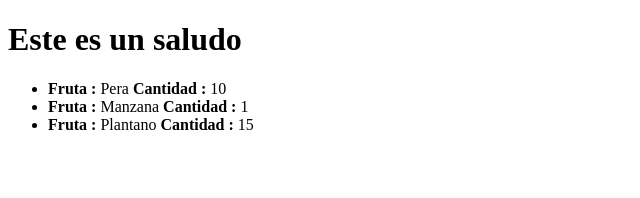
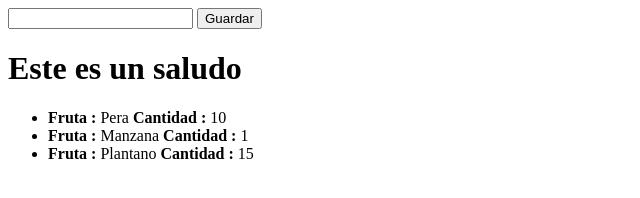
Before and after one commit to fercho9212/vuejs, a plain HTML site: page index.html in a window 1280 px wide. Shown: the whole page, without its empty margins (0-640 px from the left). Drawn offline with nearby package versions, Linux system fonts and the light colour scheme.

Commit message:
3. v-model

```diff
--- a/01.js
+++ b/01.js
@@ -6,6 +6,12 @@ const app = new Vue({
             {nombre:'Pera',cantidad:10},
             {nombre:'Manzana',cantidad:1},
             {nombre:'Plantano',cantidad:15},
-        ]
+        ],
+        nuevaFruta: ''
+    },
+    methods:{
+        guargar () {
+            this.frutas.push({nombre:this.nuevaFruta,cantidad:10});
+        }
     }
 })
--- a/index.html
+++ b/index.html
@@ -8,7 +8,10 @@
 </head>
 <body>
     <div id="app">
+        <input type="text" v-model="nuevaFruta">
+        <button @click="guargar">Guardar</button>
         <h1>{{titulo}}</h1>
+
         <ul>
             <li v-for="fruta of frutas">
                 <strong>Fruta :</strong> {{fruta.nombre}} <strong>Cantidad :</strong> {{fruta.cantidad}}
```
